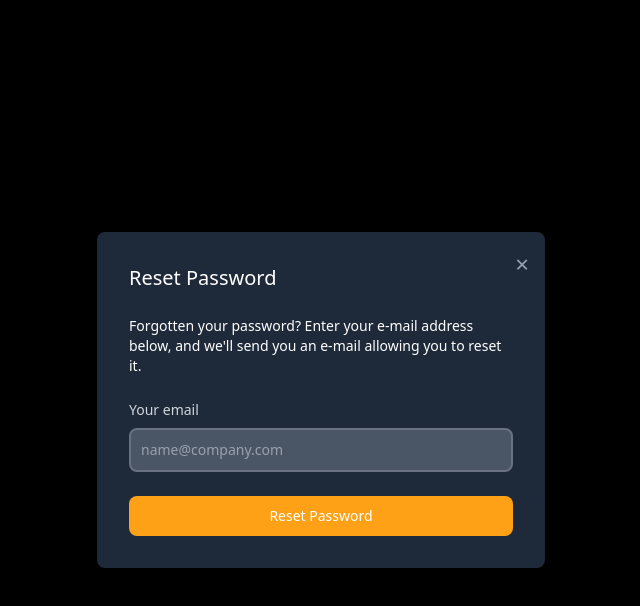
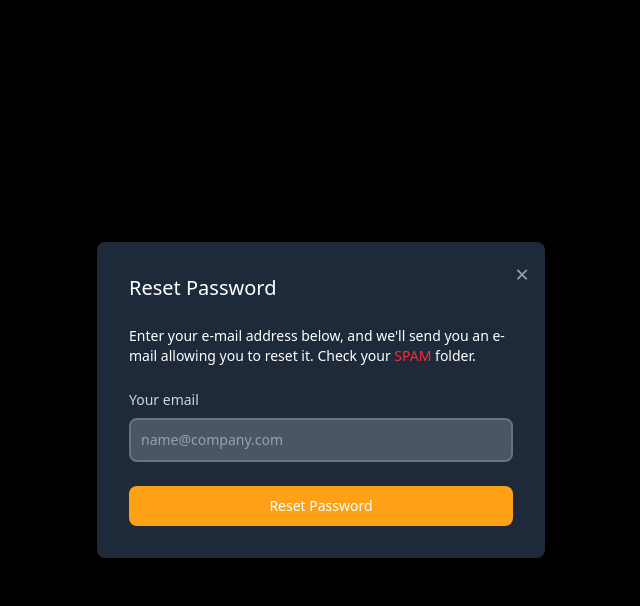
Before and after one commit to Immonn/FixMyLogic, a Next.js app: page /auth/signin in a window 1280 px wide. Both pictures are taken after a click on the element "Forgot Password ?". Shown: the top 606 px of the page, without its empty margins (319-959 px from the left). Built offline with nearby package versions, Linux system fonts and the light colour scheme; no server answers.

Commit message:
Add finihing

```diff
--- a/app/components/ResetPassword.tsx
+++ b/app/components/ResetPassword.tsx
@@ -42,8 +42,8 @@ const ResetPassword: React.FC<ResetPasswordProps> = ({ open = false, onclose })
 				<form className='space-y-6' onSubmit={handleReset}>
 					<h3 className='text-xl font-medium text-white'>Reset Password</h3>
 					<p className='text-sm text-white'>
-						Forgotten your password? Enter your e-mail address below, and we&apos;ll send you an e-mail allowing you
-						to reset it.
+						Enter your e-mail address below, and we&apos;ll send you an e-mail allowing you
+						to reset it. Check your <span className='text-red-500'>SPAM</span> folder.
 					</p>
 					<div>
 						<label htmlFor='email' className='text-sm font-medium block mb-2 text-gray-300'>
```
